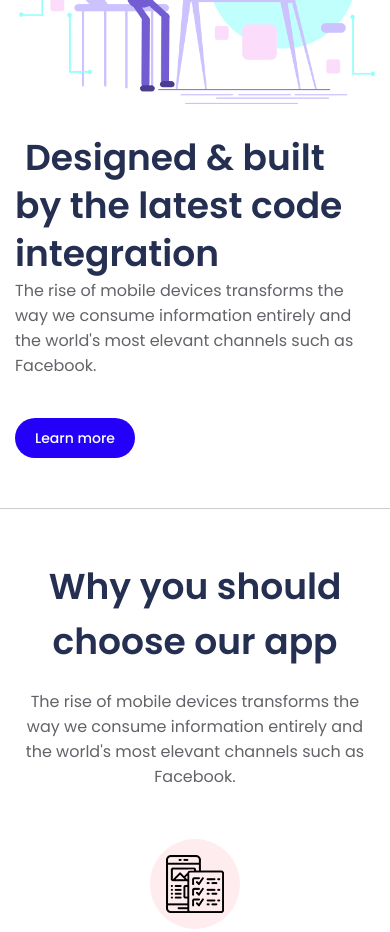
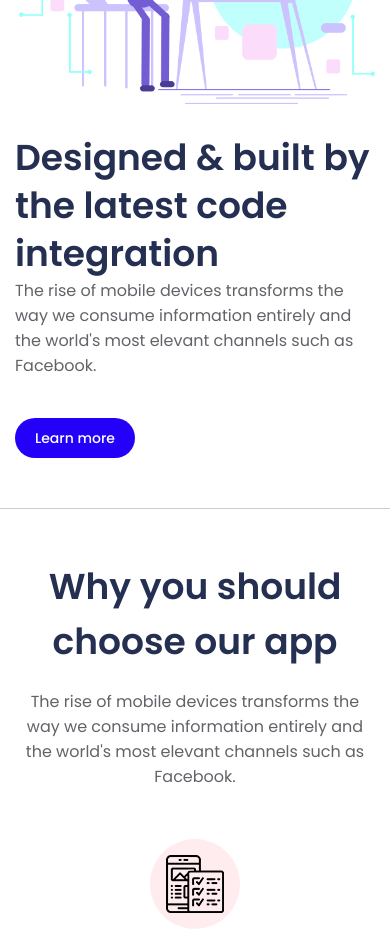
Before and after one commit to MinhTuan2310/Applab, a plain HTML site: page index.html in a window 390 px wide. Shown: the part 4120-5052 px from the top of the page. Drawn offline with Linux system fonts and the light colour scheme.

Commit message:
upload code

```diff
--- a/sass/_design.scss
+++ b/sass/_design.scss
@@ -49,9 +49,6 @@
       width: 100%;
       padding-left: 0;
       margin-left: 0;
-      &-title {
-        padding-left: 10px;
-      }
     }
   }
 }
```
Also changed, not shown: css/app.css, 1 other file.
